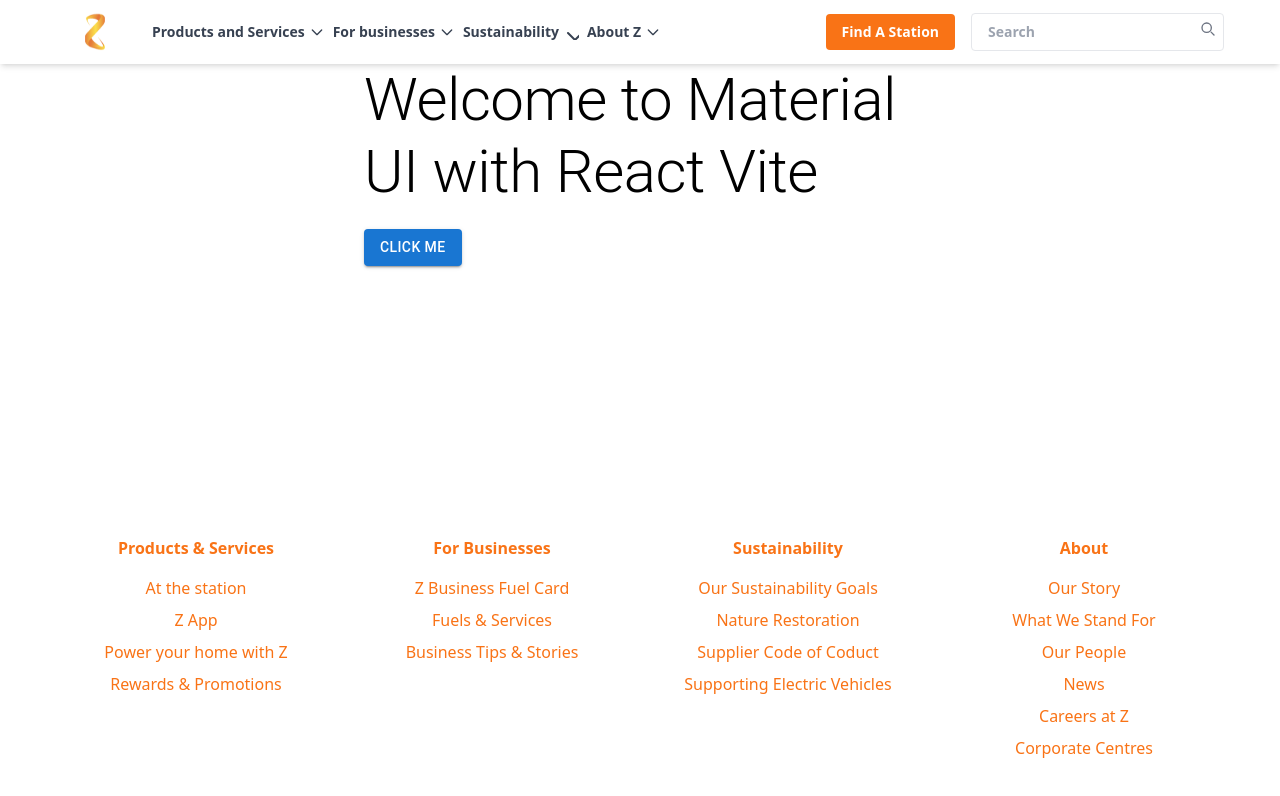
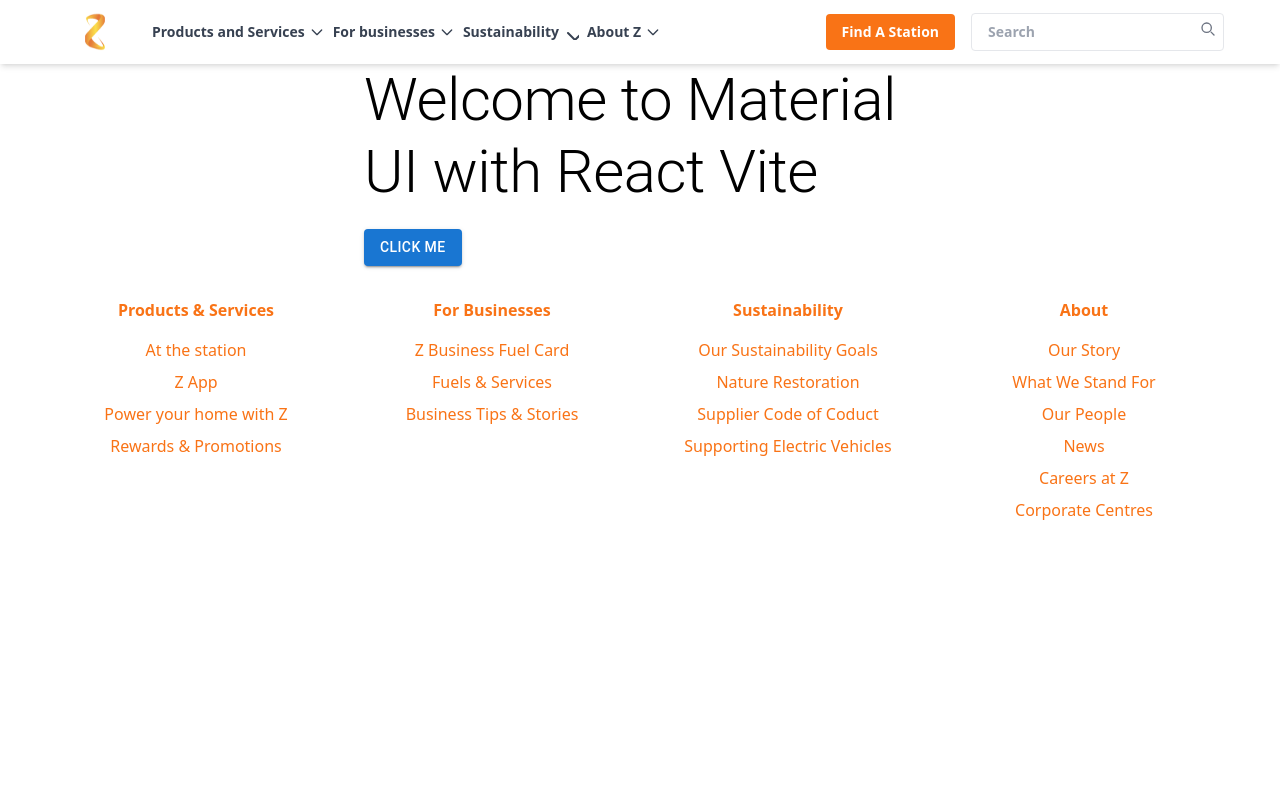
Before and after one commit to romeshl/Z-Energy-Station-Finder-MissionReadyHQ-Fullstack-L5--Mission-5-Phase-2, a React (Vite) app: page / in a window 1280 px wide. Shown: the top 796 px of the page. Built offline with nearby package versions, Linux system fonts and the light colour scheme.

Commit message:
Minor modifications to Footer and index.css

```diff
--- a/src/Components/Footer.jsx
+++ b/src/Components/Footer.jsx
@@ -1,6 +1,6 @@
 const Footer = () => {
   return (
-    <footer className="bg-white-800 text-orange-500 py-8 fixed bottom-0 w-full">
+    <footer className="bg-white-800 text-orange-500 py-8 bottom-0 w-full">
       <div className="container mx-auto max-w-6xl grid grid-cols-1 sm:grid-cols-2 md:grid-cols-4 gap-8 text-center">
         <div>
           <h3 className="font-bold mb-4">Products & Services</h3>
```
Also changed, not shown: src/index.css (line endings or trailing spaces).
